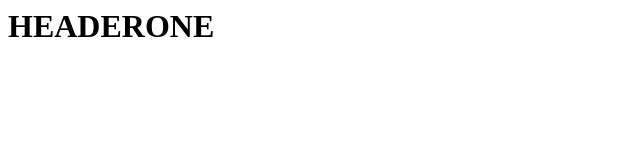
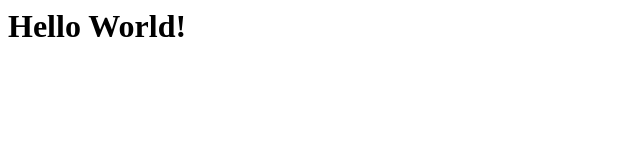
Before and after one commit to AmarHakim/practice_webdev, a plain HTML site: page index.html in a window 1280 px wide. Shown: the whole page, without its empty margins (0-640 px from the left). Drawn offline with Linux system fonts and the light colour scheme.

Commit message:
Create index for my page

```diff
--- a/index.html
+++ b/index.html
@@ -1 +1 @@
-<h1>HEADERONE</h1>
+<h1>Hello World!</h1>
```
